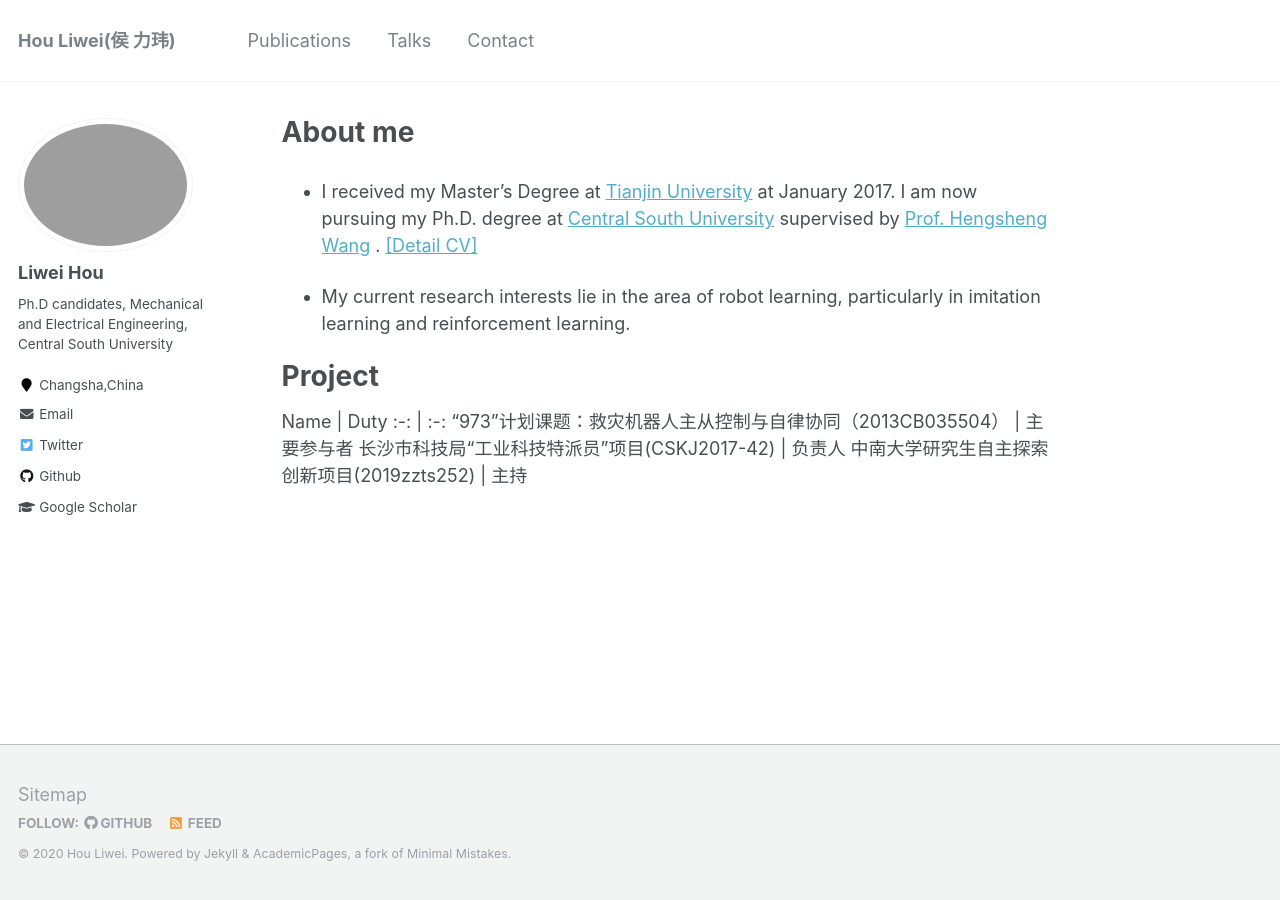
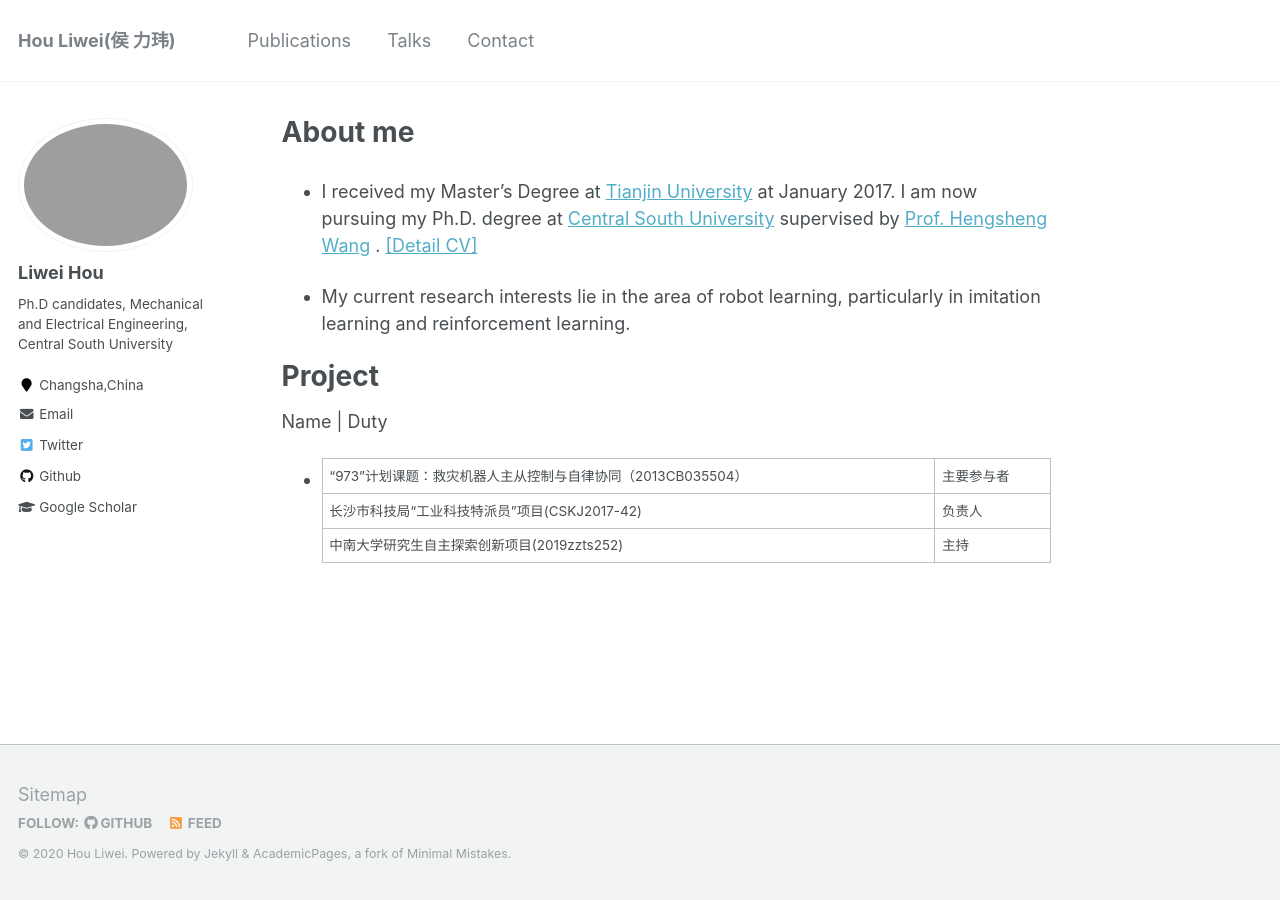
Before and after one commit to LiweiHou/LiweiHou.github.io, a Jekyll site: the page built from _pages/about.md, in a window 1280 px wide. Built offline with Jekyll 4.4.1, drawn with Linux system fonts in a browser that asks for light colours.

Commit message:
Add files via upload

```diff
--- a/_pages/about.md
+++ b/_pages/about.md
@@ -16,7 +16,7 @@ redirect_from:
 
 # Project
 Name | Duty
-:-: | :-:
-“973”计划课题：救灾机器人主从控制与自律协同（2013CB035504） | 主要参与者
-长沙市科技局“工业科技特派员”项目(CSKJ2017-42) | 负责人
-中南大学研究生自主探索创新项目(2019zzts252) | 主持
+-|-|-
+“973”计划课题：救灾机器人主从控制与自律协同（2013CB035504） | 主要参与者  |
+长沙市科技局“工业科技特派员”项目(CSKJ2017-42) | 负责人 |
+中南大学研究生自主探索创新项目(2019zzts252) | 主持 |
```
